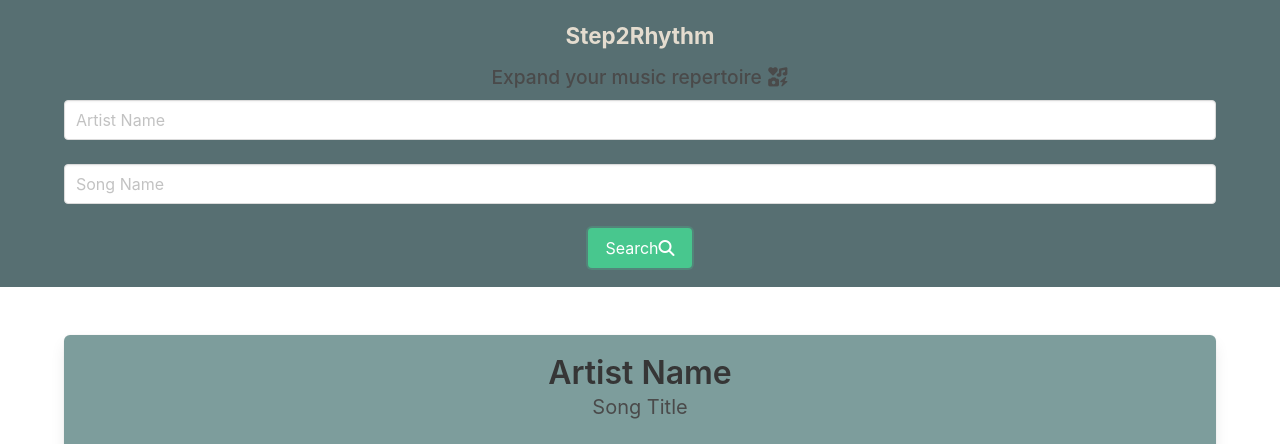
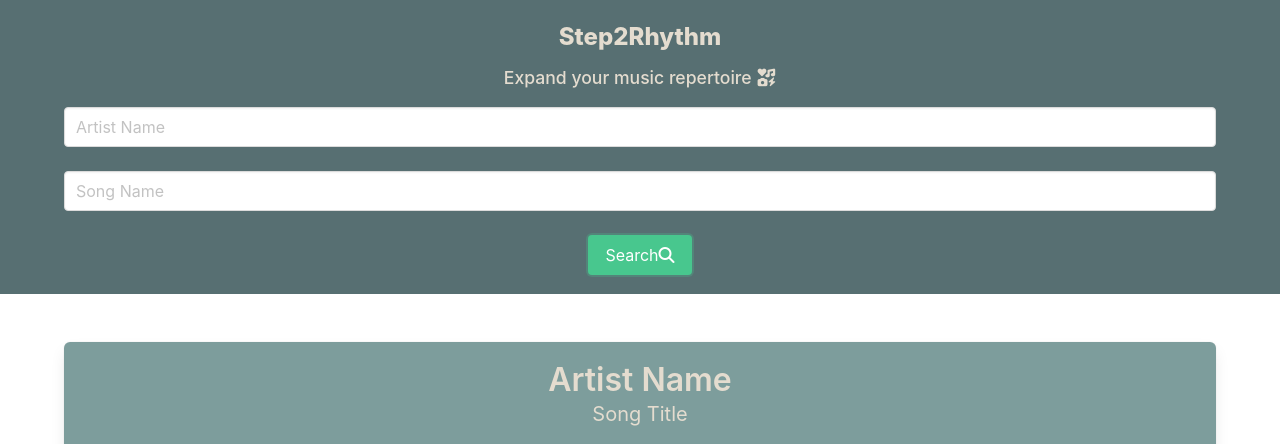
Before and after one commit to stephen-kern/Step2Rythym, a plain HTML site: page index.html in a window 1280 px wide. Shown: the top 444 px of the page. Drawn offline with nearby package versions, Linux system fonts and the light colour scheme.

Commit message:
added styling class, fixed some css

```diff
--- a/assets/CSS/Styles.css
+++ b/assets/CSS/Styles.css
@@ -26,8 +26,8 @@
 .logo{
     text-align: center;
     color: var(--secondary-color);
-    font-size: 1.4rem;
-    font-weight: 700;
+    font-size: 1.5rem;
+    font-weight: 800;
     padding-bottom: 10px;
 }
 
@@ -51,13 +51,22 @@
 }
 
 .form-title{
-    font-size: 1.2em;
+    color: var(--secondary-color);
+    font-size: 1.1em;
     font-weight: 500;
-    padding-bottom: 8px;
+    padding-bottom: 15px;
 }
 
 .box-accent{
     background-color: var(--accent-color);
+}
+
+.light-header{
+    color: var(--secondary-color);
+}
+
+.dark-header{
+    color: var(--primary-color);
 }
 
 .album-art-titles{
--- a/index.html
+++ b/index.html
@@ -37,8 +37,8 @@
     <section class="section has-text-centered">
       <div class=" container is-mobile">
         <div class="box box-accent album-art-titles box-media">
-          <p class="title" id="artist-name">Artist Name</p>
-          <p class="subtitle" id="song-header">Song Title</p>
+          <p class="title light-header" id="artist-name">Artist Name</p>
+          <p class="subtitle light-header" id="song-header">Song Title</p>
           <figure class="image is-1by1">
             <img id ="cover_art" src="">
           </figure>
@@ -49,11 +49,11 @@
     <!--container for song lyrics and related artists-->
     <div class="container is-widescreen">
       <div class="tile is-parent is-vertical">
-        <article class="tile is-child notification box-background">
+        <article class="tile is-child notification box-background dark-header">
           <p class="title has-text-centered">Song Lyrics</p>
           <button id="lyrics" class="button is-large is-rounded is-success is-responsive is-focused" type="button">Get Lyrics <i class="fa-solid fa-guitar"></i></button>
         </article>
-        <article class="tile is-child notification box-accent">
+        <article class="tile is-child notification box-accent light-header">
           <p class="title has-text-centered">Related Songs</p>
           <div class="has-text-centered comlums" id="song-card-container">
           </div>
```
